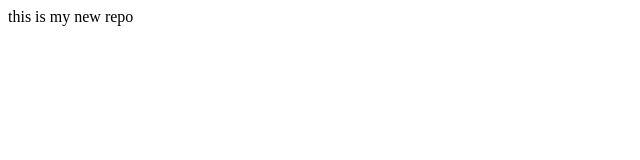
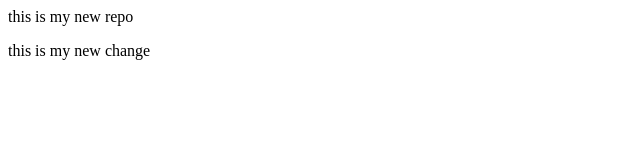
Before and after one commit to S121996/localrepo, a plain HTML site: page index.html in a window 1280 px wide. Shown: the whole page, without its empty margins (0-640 px from the left). Drawn offline with Linux system fonts and the light colour scheme.

Commit message:
add new feature

```diff
--- a/index.html
+++ b/index.html
@@ -1 +1,2 @@
 <p>this is my new repo</p>
+<span>this is my new change</span>
```
